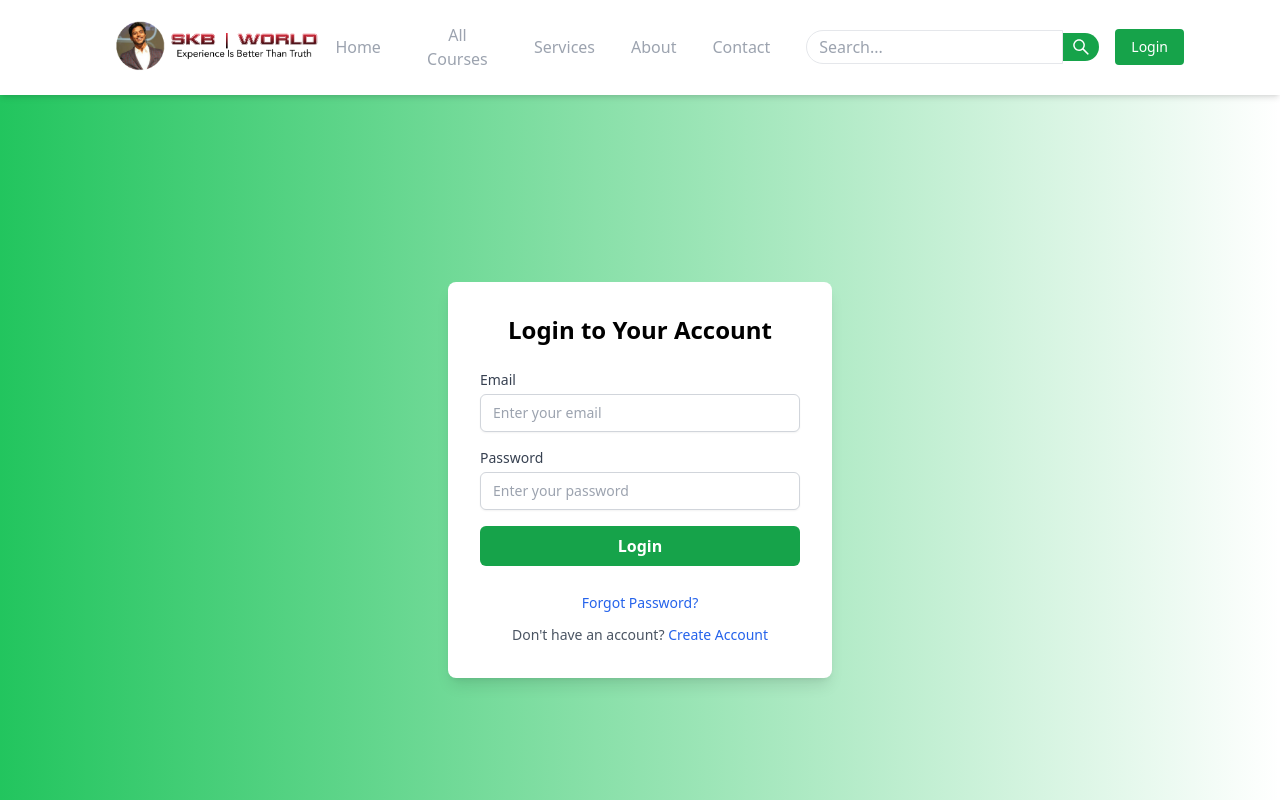
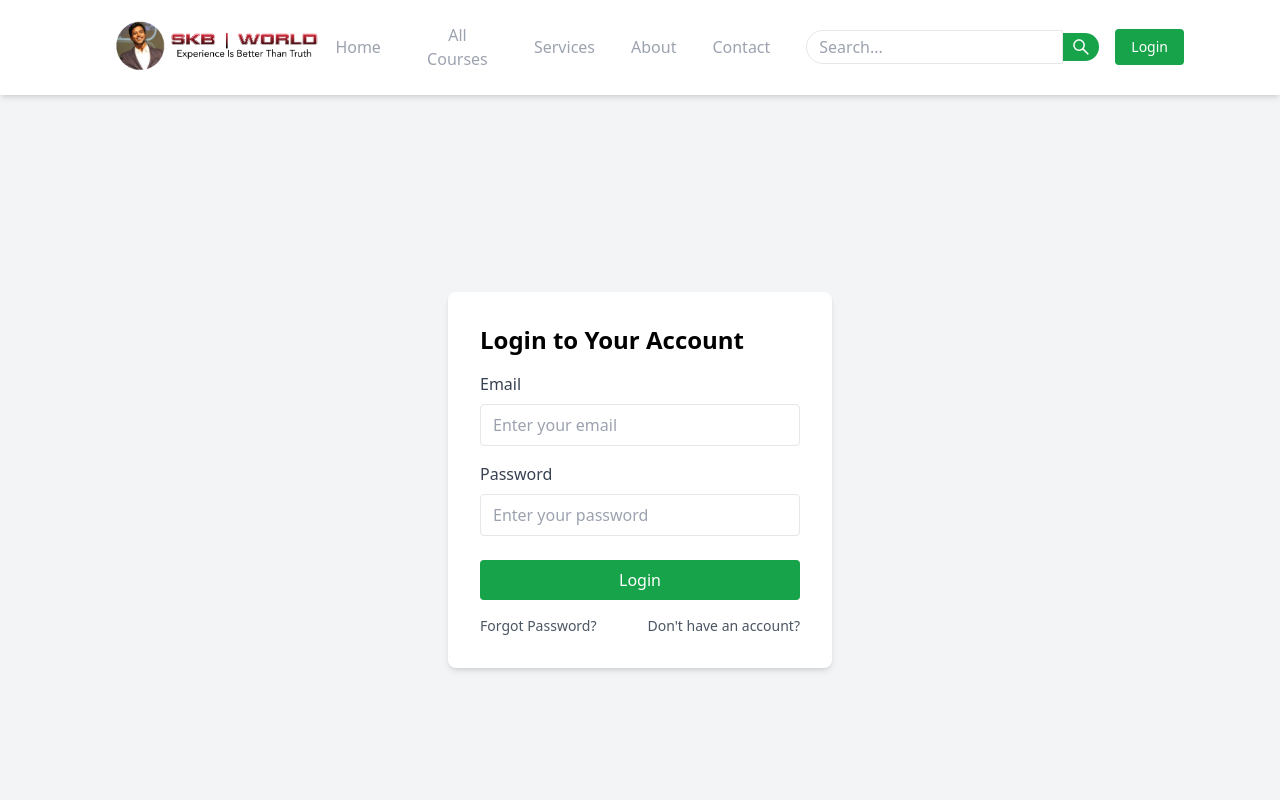
Before and after one commit to mirziauddin/skb-world-frontend-app, a React (Vite) app: page /login in a window 1280 px wide. Shown: the top 800 px of the page. Built offline with nearby package versions, Linux system fonts and the light colour scheme.

Commit message:
according user go to dashboard

```diff
--- a/src/App.tsx
+++ b/src/App.tsx
@@ -13,6 +13,8 @@ import Login from "./components/Resgiter/Login";
 import Signup from "./components/Resgiter/Signup";
 import ForgotPassword from "./components/Resgiter/ForgotPassword";
 import ResetPassword from "./components/Resgiter/ResetPassword";
+import AdminDashboard from "./pages/AdminDashboard";
+import UserDashboard from "./pages/userDashboard";
 
 export default function App() {
   // Create references for each section
@@ -50,9 +52,11 @@ export default function App() {
         <Route path="/allcourses" element={<AllCourses />} />
         <Route path="/services" element={<Service />} />
 
-        {/* Register route */}
+        {/* Register routes */}
         <Route path="/login" element={<Login />} />
         <Route path="/signup" element={<Signup />} />
+        <Route path="/adminDashboard" element={<AdminDashboard />} />
+        <Route path="/userDashboard" element={<UserDashboard />} />
         <Route path="/forgotPassword" element={<ForgotPassword />} />
         <Route path="/resetPassword" element={<ResetPassword />} />
       </Routes>
--- a/src/components/Resgiter/Login.tsx
+++ b/src/components/Resgiter/Login.tsx
@@ -1,5 +1,5 @@
 import React from "react";
-import { Link } from "react-router-dom";
+import { Link, useNavigate } from "react-router-dom";
 import { useFormik } from "formik";
 import * as Yup from "yup";
 import axios from "axios";
@@ -23,6 +23,8 @@ const Login: React.FC<LoginProps> = ({
   forgotPasswordText = "Forgot Password?",
   createAccountText = "Don't have an account?",
 }) => {
+  const navigate = useNavigate();
+
   const formik = useFormik({
     initialValues: {
       email: "",
@@ -38,94 +40,96 @@ const Login: React.FC<LoginProps> = ({
           "http://localhost:8080/api/v1/auth/login",
           values
         );
-        console.log("Login response:", response.data);
-        toast.success("Login successful!");
+        const { role } = response.data;
+
+        // Store the role and other data in local storage
+        localStorage.setItem("authData", JSON.stringify({ role }));
+
+        // Show the success toast notification
+        toast.success("Login successful!", {
+          onClose: () => {
+            setTimeout(() => {
+              if (role === "ADMIN") {
+                navigate("/adminDashboard");
+              } else if (role === "USER") {
+                navigate("/userDashboard");
+              }
+            }, 500); // Delay for 500ms to ensure toast is visible
+          },
+        });
+
         formik.resetForm();
       } catch (error) {
         if (axios.isAxiosError(error) && error.response) {
           toast.error(`Login failed: ${error.response.data.message}`);
         } else {
-          toast.error("An unexpected error occurred.");
+          toast.error("Login failed: An unknown error occurred");
         }
       }
     },
   });
 
   return (
-    <div className="min-h-screen flex items-center justify-center bg-gradient-to-r from-green-500 via-white-500 to-white-500">
-      <div className="flex items-center justify-center w-full max-w-5xl">
-        {/* Form Section */}
-        <div className="w-full max-w-sm bg-white p-8 rounded-lg shadow-lg">
-          <h2 className="text-2xl font-bold text-center mb-6">{title}</h2>
-          <form onSubmit={formik.handleSubmit} className="space-y-4">
-            <div>
-              <label
-                htmlFor="email"
-                className="block text-sm font-medium text-gray-700"
-              >
+    <div className="flex items-center justify-center min-h-screen bg-gray-100">
+      <div className="max-w-sm w-full bg-white shadow-md rounded-lg p-8">
+        <h1 className="text-2xl font-bold mb-4">{title}</h1>
+        <form onSubmit={formik.handleSubmit}>
+          <div className="mb-4">
+            <label htmlFor="email" className="block text-gray-700 mb-2">
               Email
             </label>
             <input
-                type="email"
               id="email"
               name="email"
+              type="email"
               placeholder={emailPlaceholder}
+              className="w-full px-3 py-2 border rounded"
               onChange={formik.handleChange}
               onBlur={formik.handleBlur}
               value={formik.values.email}
-                className="mt-1 block w-full px-3 py-2 border border-gray-300 rounded-md shadow-sm focus:outline-none focus:ring-green-500 focus:border-green-500 sm:text-sm"
             />
             {formik.touched.email && formik.errors.email ? (
-                <div className="text-red-600">{formik.errors.email}</div>
+              <div className="text-red-500 text-sm">{formik.errors.email}</div>
             ) : null}
           </div>
-            <div>
-              <label
-                htmlFor="password"
-                className="block text-sm font-medium text-gray-700"
-              >
+
+          <div className="mb-6">
+            <label htmlFor="password" className="block text-gray-700 mb-2">
               Password
             </label>
             <input
-                type="password"
               id="password"
               name="password"
+              type="password"
               placeholder={passwordPlaceholder}
+              className="w-full px-3 py-2 border rounded"
               onChange={formik.handleChange}
               onBlur={formik.handleBlur}
               value={formik.values.password}
-                className="mt-1 block w-full px-3 py-2 border border-gray-300 rounded-md shadow-sm focus:outline-none focus:ring-green-500 focus:border-green-500 sm:text-sm"
             />
             {formik.touched.password && formik.errors.password ? (
-                <div className="text-red-600">{formik.errors.password}</div>
+              <div className="text-red-500 text-sm">
+                {formik.errors.password}
+              </div>
             ) : null}
           </div>
+
           <button
             type="submit"
-              className="w-full py-2 px-4 bg-green-600 text-white font-semibold rounded-md hover:bg-green-700 focus:outline-none focus:ring-2 focus:ring-green-500 focus:ring-opacity-50"
+            className="w-full bg-green-600 text-white py-2 px-4 rounded hover:bg-green-700"
           >
             {buttonText}
           </button>
         </form>
-          <div className="mt-6 text-center">
-            <Link
-              to="/forgotPassword"
-              className="text-sm text-blue-600 hover:underline"
-            >
+        <div className="mt-4 flex justify-between text-sm text-gray-600">
+          <Link to="/forgot-password" className="hover:underline">
             {forgotPasswordText}
           </Link>
-          </div>
-          <div className="mt-2 text-center">
-            <span className="text-sm text-gray-600">{createAccountText} </span>
-            <Link
-              to="/signup"
-              className="text-sm text-blue-600 hover:underline"
-            >
-              Create Account
+          <Link to="/register" className="hover:underline">
+            {createAccountText}
           </Link>
         </div>
         <ToastContainer />
-        </div>
       </div>
     </div>
   );
--- a/src/components/header/Home.tsx
+++ b/src/components/header/Home.tsx
@@ -10,6 +10,7 @@ const Home = () => {
   }, []);
 
   return (
+    <>
       <section className="w-full h-full grid grid-cols-1 md:grid-cols-2 gap-4 p-4 md:p-8 lg:p-12">
         {/* Left Side Content */}
         <div className="flex flex-col justify-center items-center md:items-start text-center md:text-left p-4">
@@ -42,6 +43,7 @@ const Home = () => {
           />
         </div>
       </section>
+    </>
   );
 };
 
--- /dev/null
+++ b/src/pages/AdminDashboard.tsx
@@ -0,0 +1,15 @@
+// AdminDashboard.tsx
+import React from "react";
+
+const AdminDashboard: React.FC = () => {
+  return (
+    <div className="min-h-screen flex items-center justify-center">
+      <h1 className="text-3xl font-bold">Admin Dashboard</h1>
+      {/* Add more admin-specific content here */}
+    </div>
+  );
+};
+
+export default AdminDashboard;
+
+// UserDashboard.tsx
--- /dev/null
+++ b/src/pages/userDashboard.tsx
@@ -0,0 +1,12 @@
+import React from "react";
+
+const UserDashboard: React.FC = () => {
+  return (
+    <div className="min-h-screen flex items-center justify-center">
+      <h1 className="text-3xl font-bold">User Dashboard</h1>
+      {/* Add more user-specific content here */}
+    </div>
+  );
+};
+
+export default UserDashboard;
--- /dev/null
+++ b/webpack.config.ts
@@ -0,0 +1,6 @@
+const Dotenv = require("dotenv-webpack");
+
+module.exports = {
+  // Other Webpack configuration...
+  plugins: [new Dotenv()],
+};
```
Also changed, not shown: package.json (+8 -0 lines), src/components/header/NavBar.tsx (+62 -8 lines), 2 other files (tests, documents, lock files or other folders). Lines whose indentation alone changed are shown as unchanged.
